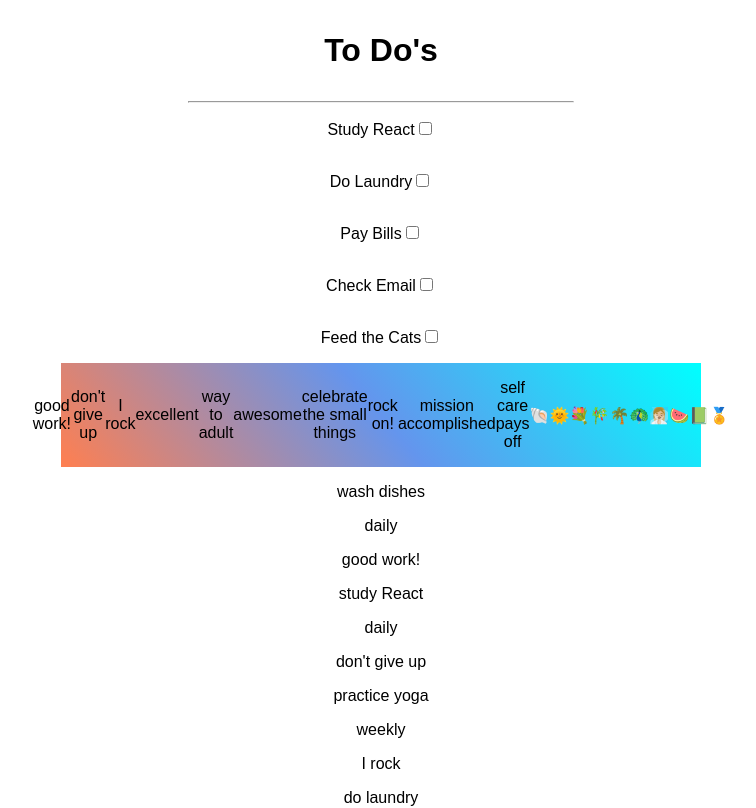
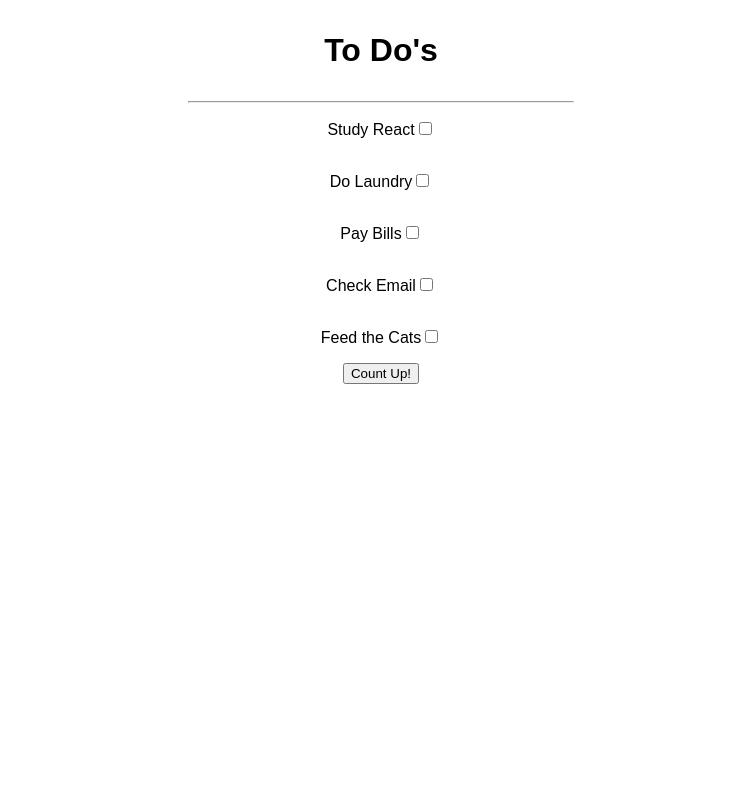
Before and after one commit to cvs181801/react-todo-app-take2, a React (Create React App) app: page / in a window 1280 px wide. Shown: the top 808 px of the page, without its empty margins (259-1015 px from the left). Built offline with nearby package versions, Linux system fonts and the light colour scheme.

Commit message:
add basic event handler

```diff
--- a/src/App.js
+++ b/src/App.js
@@ -8,6 +8,7 @@ import Todoitem from "./components/Todoitem"
 import Practice from "./components/Practice"
 import Greeting from "./components/Greeting"
 import NotloggedIn from "./components/NotLoggedIn"
+import Button from "./components/Button"
 
 
 function App() {
@@ -32,66 +33,8 @@ const todoItems =  Todolist.map(item => < Todoitem key={item.id} task={item.task
     <h1>To Do's</h1>
     <hr></hr>
       <Checkboxes2/>
+      <Button/>
 
-      <div className="affirmations">
-        {affirmationArray}
-        {emojiArray}
-      </div>
-
-      {todoItems}
-
-      <Greeting isLoggedIn={true}/>
-
-      {/* <Task
-        task="do laundry"
-        requiresConcentration= "false"
-        howOften= 'weekly'
-        affirmation= 'excellent'
-        />
-        <Emoji
-        emoji="🥧"
-        />
-
-      <Task
-        task="check mail"
-        requiresConcentration= "false"
-        howOften= 'daily'
-        affirmation= 'rock on'
-        />
-        <Emoji
-        emoji="🍷"
-        />
-
-      <Task
-        task="check snail mail"
-        requiresConcentration= "false"
-        howOften= 'daily'
-        affirmation= 'super'
-        />
-        <Emoji
-        emoji="🍪"
-        />
-
-      <Task
-        task="build my website"
-        requiresConcentration= "true"
-        howOften= 'as needed'
-        affirmation= 'awesome'
-        />
-        <Emoji
-        emoji="🦸🏿‍♀️"
-        />
-
-
-      <Task
-        task="water the plants"
-        requiresConcentration= "false"
-        howOften= 'monthly'
-        affirmation= 'sweet.'
-      />
-      <Emoji
-        emoji="🧟‍♀️"
-        />  */}
 
     </div>
   );
--- /dev/null
+++ b/src/components/Button.js
@@ -0,0 +1,25 @@
+import React from 'react'
+
+class Button extends React.Component {
+constructor() {
+    super()
+    this.state = {
+        count: 0
+    }
+}
+
+handleClick() {
+    console.log("clicked!!!")
+}
+
+    render() {
+
+        return (
+            <div>
+                <button onClick={this.handleClick}>Count Up!</button>
+            </div>
+        )
+    }
+}
+
+export default Button
```
